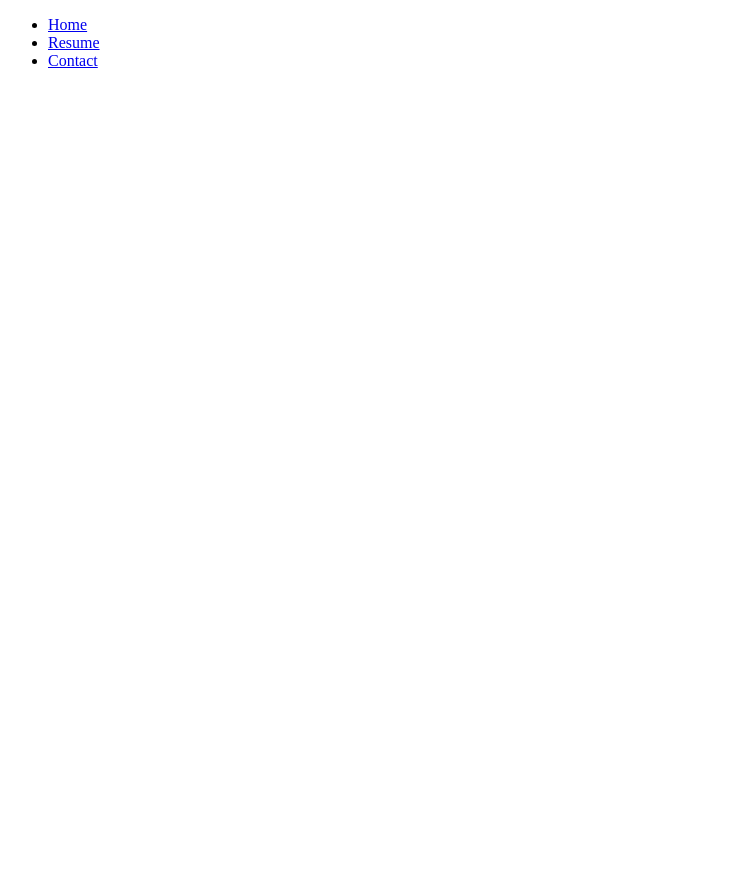
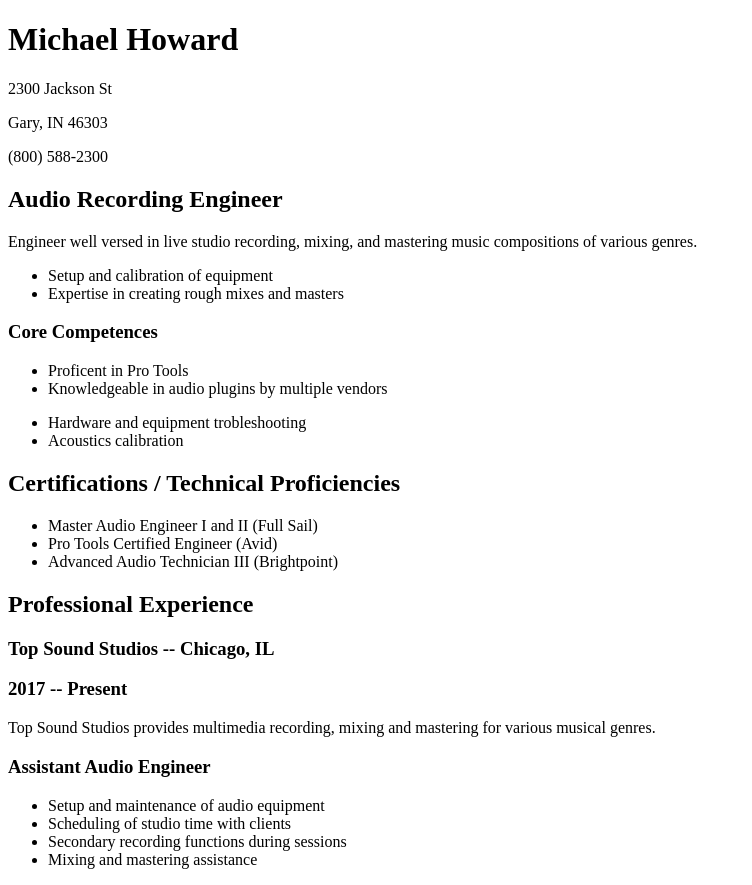
Before and after one commit to mhoward52/mhoward52.github.io, a plain HTML site: page resume.html in a window 1280 px wide. Shown: the whole page, without its empty margins (0-752 px from the left). Before the commit the page ends 800 px from the top, so only its background shows below. Drawn offline with Linux system fonts and the light colour scheme.

Commit message:
Added to contact.html and resume.html

```diff
--- a/resume.html
+++ b/resume.html
@@ -6,13 +6,65 @@
        <meta name="viewport" content="width=device-width, initial-scale=1.0">
     </head>
     <body>
-            <nav>
-            <ul>
-              <li><a href="index.html">Home</a></li>
-              <li><a href="resume.html">Resume</a></li>
-              <li><a href="contact.html">Contact</a></li>
-            </ul>
-          </nav>
+
+      <h1>Michael Howard</h1>
+
+      <div class="address">
+        <p>2300 Jackson St</p>
+        <p>Gary, IN 46303</p>
+        <p>(800) 588-2300</p>
+      </div>
+
+      <div class="summary">
+        <h2>Audio Recording Engineer</h2>
+
+        <p>Engineer well versed in live studio recording, mixing, and mastering music compositions
+        of various genres.</p>
+
+        <ul>
+          <li>Setup and calibration of equipment</li>
+          <li>Expertise in creating rough mixes and masters</li>
+        </ul>
+      </div>
+
+      <div class="competences">
+        <h3>Core Competences</h3>
+
+        <ul>
+            <li>Proficent in Pro Tools</li>
+            <li>Knowledgeable in audio plugins by multiple vendors</li>
+        </ul>
+
+        <ul>
+            <li>Hardware and equipment trobleshooting</li>
+            <li>Acoustics calibration</li>
+        </ul>
+      </div>
+
+      <div class="certifications">
+        <h2>Certifications / Technical Proficiencies</h2>
+
+        <ul>
+            <li>Master Audio Engineer I and II (Full Sail)</li>
+            <li>Pro Tools Certified Engineer (Avid)</li>
+            <li>Advanced Audio Technician III (Brightpoint)</li>
+        </ul>
+      </div>
+
+      <div class="experience">
+        <h2>Professional Experience</h2>
+        <h3>Top Sound Studios -- Chicago, IL</h3> <h3>2017 -- Present</h3>
+        <p>Top Sound Studios provides multimedia recording, mixing and mastering for various musical genres.</p>
+
+        <h3>Assistant Audio Engineer</h3>
+          <ul>
+            <li>Setup and maintenance of audio equipment</li>
+            <li>Scheduling of studio time with clients</li>
+            <li>Secondary recording functions during sessions</li>
+            <li>Mixing and mastering assistance</li>
+          </ul>
+      </div>
+
 
     </body>
 </html>
```
Also changed, not shown: contact.html (+7 -2 lines).
